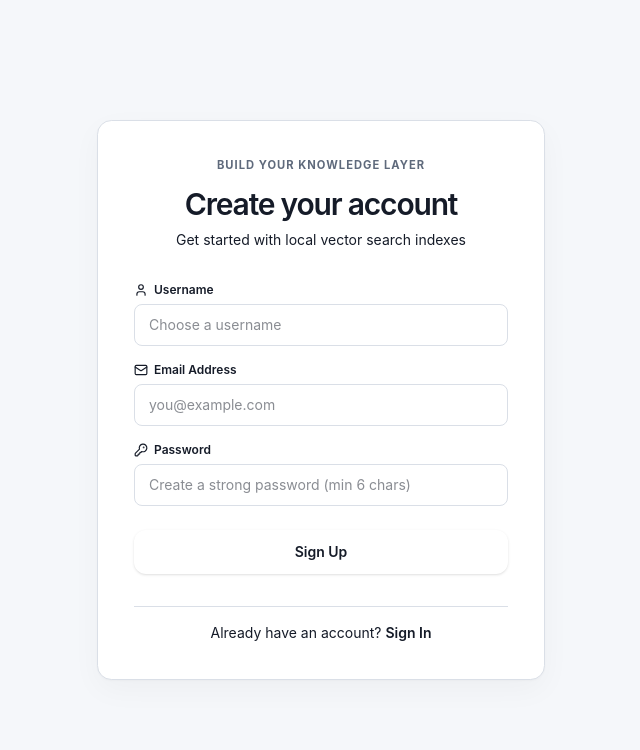
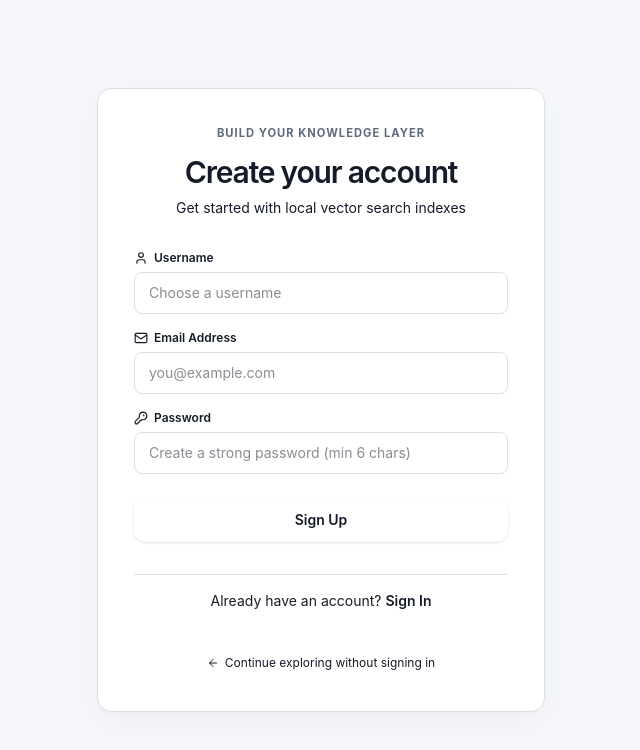
Before and after one commit to PrernaSrivastava1/Lumora, a React (Vite) app in the folder frontend/: page /register in a window 1280 px wide. Shown: the top 750 px of the page, without its empty margins (319-959 px from the left). Built offline with nearby package versions, Linux system fonts and the light colour scheme; no server answers.

Commit message:
landing views

```diff
--- a/frontend/src/pages/Landing.tsx
+++ b/frontend/src/pages/Landing.tsx
@@ -1,6 +1,7 @@
 import { useEffect, useState } from 'react'
 import { Link, useNavigate } from 'react-router-dom'
 import { ArrowRight, BrainCircuit, Check, ChevronRight, Layers3, Search, Sparkles } from 'lucide-react'
+import { useAuth } from '@/contexts/AuthContext'
 
 const capabilities = [
   { icon: Layers3, title: 'A home for your knowledge', text: 'Organize source material into focused, private workspaces.' },
@@ -10,11 +11,19 @@ const capabilities = [
 
 export default function Landing() {
   const navigate = useNavigate()
+  const { isGuest } = useAuth()
   const [showWelcome, setShowWelcome] = useState(() => localStorage.getItem('lumora-welcome-seen') !== 'true')
   const [lineIndex, setLineIndex] = useState(0)
   const [characterCount, setCharacterCount] = useState(0)
   const lines = ['Welcome to Lumora.', 'Your knowledge, intelligently connected.', 'Search with meaning. Ask with context.', 'Turn information into understanding.']
   const currentLine = lines[lineIndex]
+
+  // Auto-redirect authenticated users past the splash
+  useEffect(() => {
+    if (!isGuest) {
+      navigate('/home', { replace: true })
+    }
+  }, [isGuest, navigate])
 
   useEffect(() => {
     if (!showWelcome || lineIndex >= lines.length) return
--- a/frontend/src/pages/Login.tsx
+++ b/frontend/src/pages/Login.tsx
@@ -1,12 +1,14 @@
 import React, { useState } from 'react'
-import { Link, useNavigate } from 'react-router-dom'
+import { Link, useNavigate, useLocation } from 'react-router-dom'
 import { useAuth } from '@/contexts/AuthContext'
-import { KeyRound, Mail, Loader2, AlertCircle } from 'lucide-react'
+import { KeyRound, Mail, Loader2, AlertCircle, ArrowLeft } from 'lucide-react'
 import apiClient from '@/services/api'
 
 export default function Login() {
   const { login } = useAuth()
   const navigate = useNavigate()
+  const location = useLocation()
+  const from = (location.state as any)?.from || '/home'
   const [username, setUsername] = useState('')
   const [password, setPassword] = useState('')
   const [isSubmitting, setIsSubmitting] = useState(false)
@@ -23,7 +25,7 @@ export default function Login() {
       if (res.data.success) {
         const { token, refreshToken, id, email, roles } = res.data.data
         login(token, refreshToken, { id, username, email, roles })
-        navigate('/home')
+        navigate(from, { replace: true })
       } else {
         setErrorMsg(res.data.message || 'Login failed')
       }
@@ -106,6 +108,16 @@ export default function Login() {
             Create Account
           </Link>
         </div>
+
+        <div className="text-center pt-2">
+          <Link
+            to="/home"
+            className="inline-flex items-center gap-1.5 text-xs text-muted-foreground hover:text-foreground transition-colors"
+          >
+            <ArrowLeft className="h-3 w-3" />
+            Continue exploring without signing in
+          </Link>
+        </div>
       </div>
     </div>
   )
--- a/frontend/src/pages/Register.tsx
+++ b/frontend/src/pages/Register.tsx
@@ -1,6 +1,6 @@
 import React, { useState } from 'react'
 import { Link, useNavigate } from 'react-router-dom'
-import { KeyRound, Mail, User, Loader2, AlertCircle } from 'lucide-react'
+import { KeyRound, Mail, User, Loader2, AlertCircle, ArrowLeft } from 'lucide-react'
 import apiClient from '@/services/api'
 
 export default function Register() {
@@ -129,6 +129,16 @@ export default function Register() {
             Sign In
           </Link>
         </div>
+
+        <div className="text-center pt-2">
+          <Link
+            to="/home"
+            className="inline-flex items-center gap-1.5 text-xs text-muted-foreground hover:text-foreground transition-colors"
+          >
+            <ArrowLeft className="h-3 w-3" />
+            Continue exploring without signing in
+          </Link>
+        </div>
       </div>
     </div>
   )
```
